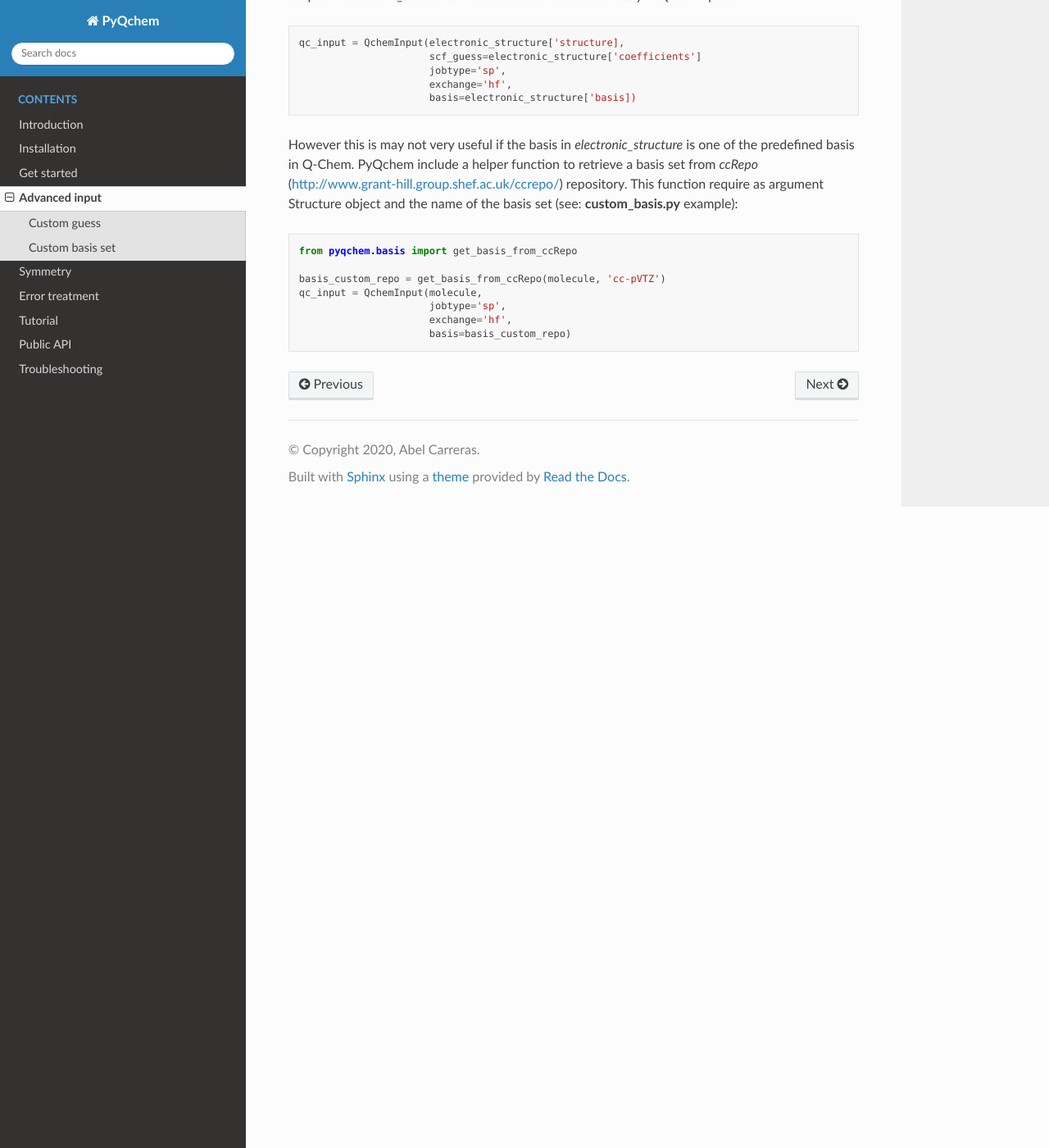
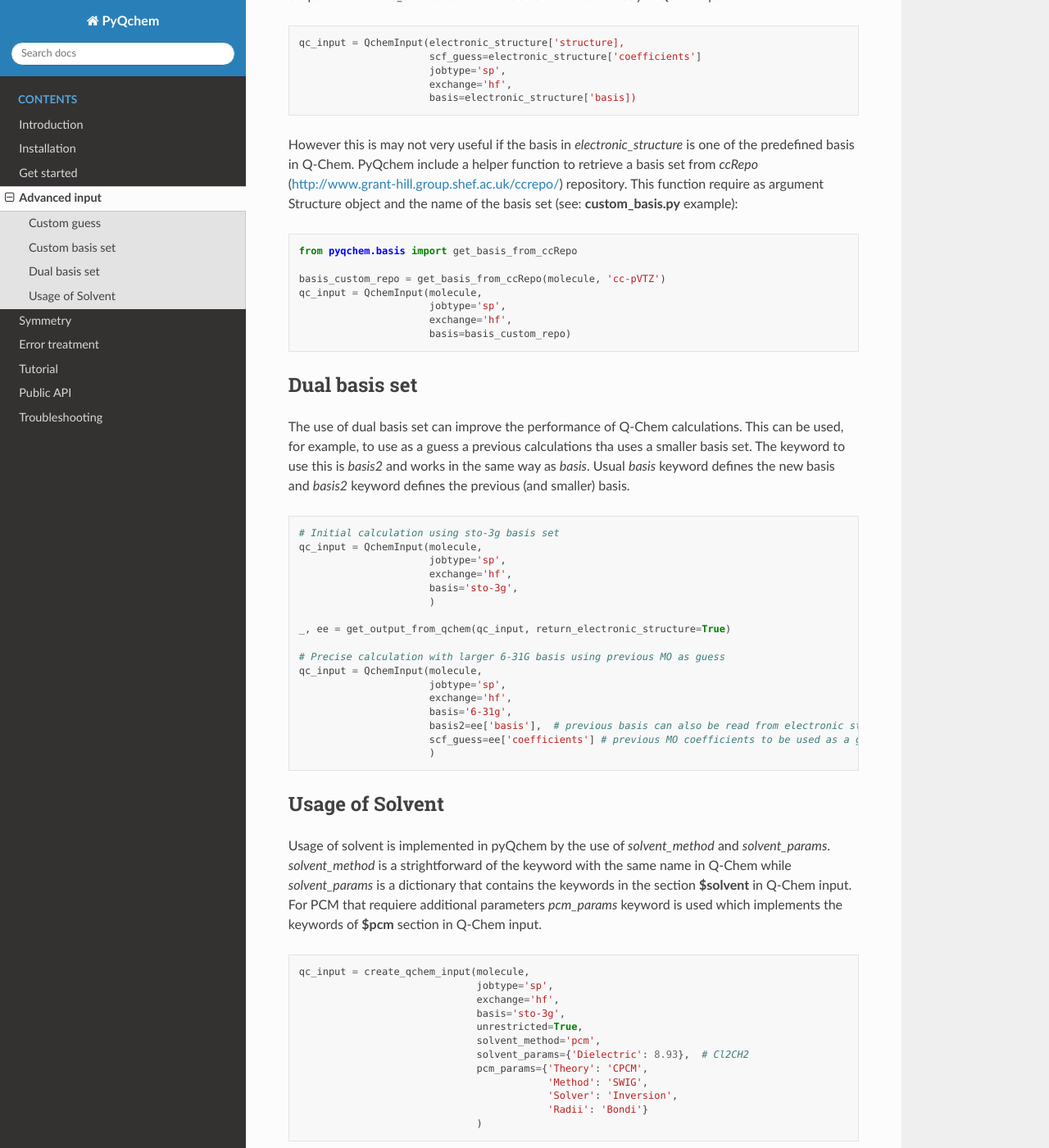
Before and after one commit to abelcarreras/PyQchem, a Sphinx documentation site: the page built from docs/advanced.rst, in a window 1280 px wide and 1400 px high, scrolled down 1425 px. Shown: the whole window at 82% size. Built offline with Sphinx 7.4.7 and the Read the Docs theme 2.0.0, drawn with Linux system fonts in a browser that asks for light colours.

Commit message:
Updated manual

```diff
--- a/docs/advanced.rst
+++ b/docs/advanced.rst
@@ -94,3 +94,52 @@ repository. This function require as argument Structure object and the name of t
                           jobtype='sp',
                           exchange='hf',
                           basis=basis_custom_repo)
+
+
+Dual basis set
+--------------
+The use of dual basis set can improve the performance of Q-Chem calculations. This can be used, for example, to use as
+a guess a previous calculations tha uses a smaller basis set. The keyword to use this is *basis2* and works in the same way
+as *basis*. Usual *basis* keyword defines the new basis and *basis2* keyword defines the previous (and smaller) basis.
+
+..  code-block:: python
+
+    # Initial calculation using sto-3g basis set
+    qc_input = QchemInput(molecule,
+                          jobtype='sp',
+                          exchange='hf',
+                          basis='sto-3g',
+                          )
+
+    _, ee = get_output_from_qchem(qc_input, return_electronic_structure=True)
+
+    # Precise calculation with larger 6-31G basis using previous MO as guess
+    qc_input = QchemInput(molecule,
+                          jobtype='sp',
+                          exchange='hf',
+                          basis='6-31g',
+                          basis2=ee['basis'],  # previous basis can also be read from electronic structure dictionary
+                          scf_guess=ee['coefficients'] # previous MO coefficients to be used as a guess
+                          )
+
+Usage of Solvent
+----------------
+Usage of solvent is implemented in pyQchem by the use of *solvent_method* and *solvent_params*. *solvent_method*
+is a strightforward of the keyword with the same name in Q-Chem while *solvent_params* is a dictionary that
+contains the keywords in the section **$solvent** in Q-Chem input. For PCM that requiere additional
+parameters *pcm_params* keyword is used which implements the keywords of **$pcm** section in Q-Chem input.
+
+..  code-block:: python
+
+    qc_input = create_qchem_input(molecule,
+                                  jobtype='sp',
+                                  exchange='hf',
+                                  basis='sto-3g',
+                                  unrestricted=True,
+                                  solvent_method='pcm',
+                                  solvent_params={'Dielectric': 8.93},  # Cl2CH2
+                                  pcm_params={'Theory': 'CPCM',
+                                              'Method': 'SWIG',
+                                              'Solver': 'Inversion',
+                                              'Radii': 'Bondi'}
+                                  )
--- a/docs/installation.rst
+++ b/docs/installation.rst
@@ -24,6 +24,8 @@ Install
 
 1) From source code ::
 
+    git clone https://github.com/abelcarreras/PyQchem.git pyqchem
+    cd pyqchem
     python setup.py install --user
 
 2) From PyPI repository ::
--- a/docs/tutorial.rst
+++ b/docs/tutorial.rst
@@ -391,7 +391,7 @@ This script is pretty convenient but it can be done even better. In order to tak
 calculation, the already optimized electronic structure (molecular orbitals) can be used as a initial guess in the frequencies
 calculation. To do this, it is necessary to get the orbitals coefficients, which are not present in the usual output.
 PyQchem obtains the electronic structure data from the *FChk* file. The request of the *FChk* generation is done directly
-in the **get_output_from_qchem** function by using the argument *read_fchk=True*. This modifies the output of this function
+in the **get_output_from_qchem** function by using the argument *return_electronic_structure=True*. This modifies the output of this function
 returning two pieces of data (a list of two elements): the parsed output & the parsed *FChK* data:
 
 ..  code-block:: python
@@ -403,7 +403,7 @@ returning two pieces of data (a list of two elements): the parsed output & the p
 
     parsed_opt_data, electronic_structure = get_output_from_qchem(opt_input,
                                                                   parser=basic_optimization,
-                                                                  read_fchk=True)
+                                                                  return_electronic_structure=True)
 
     print(electronic_structure)
 
```
Also changed, not shown: docs/starting.rst (+29 -15 lines).
